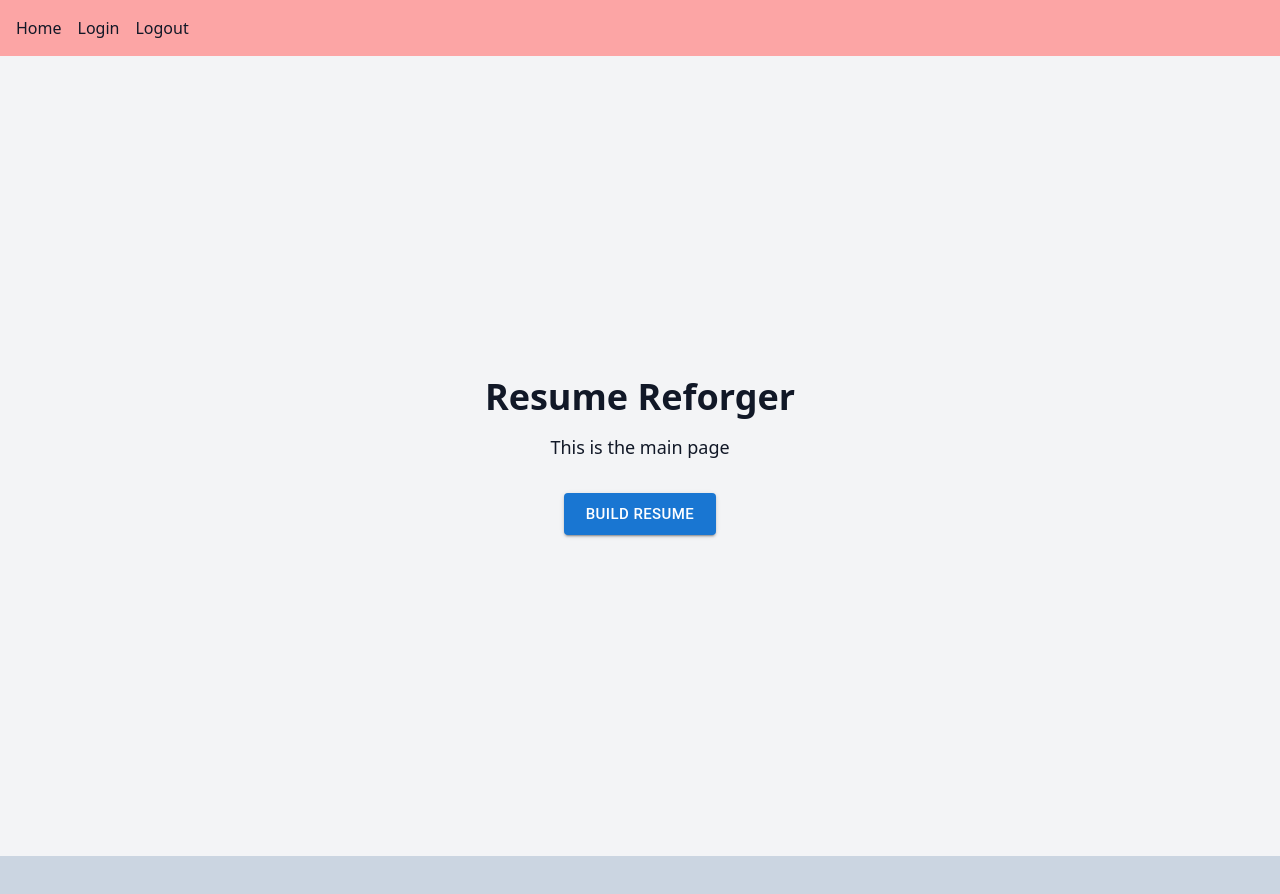
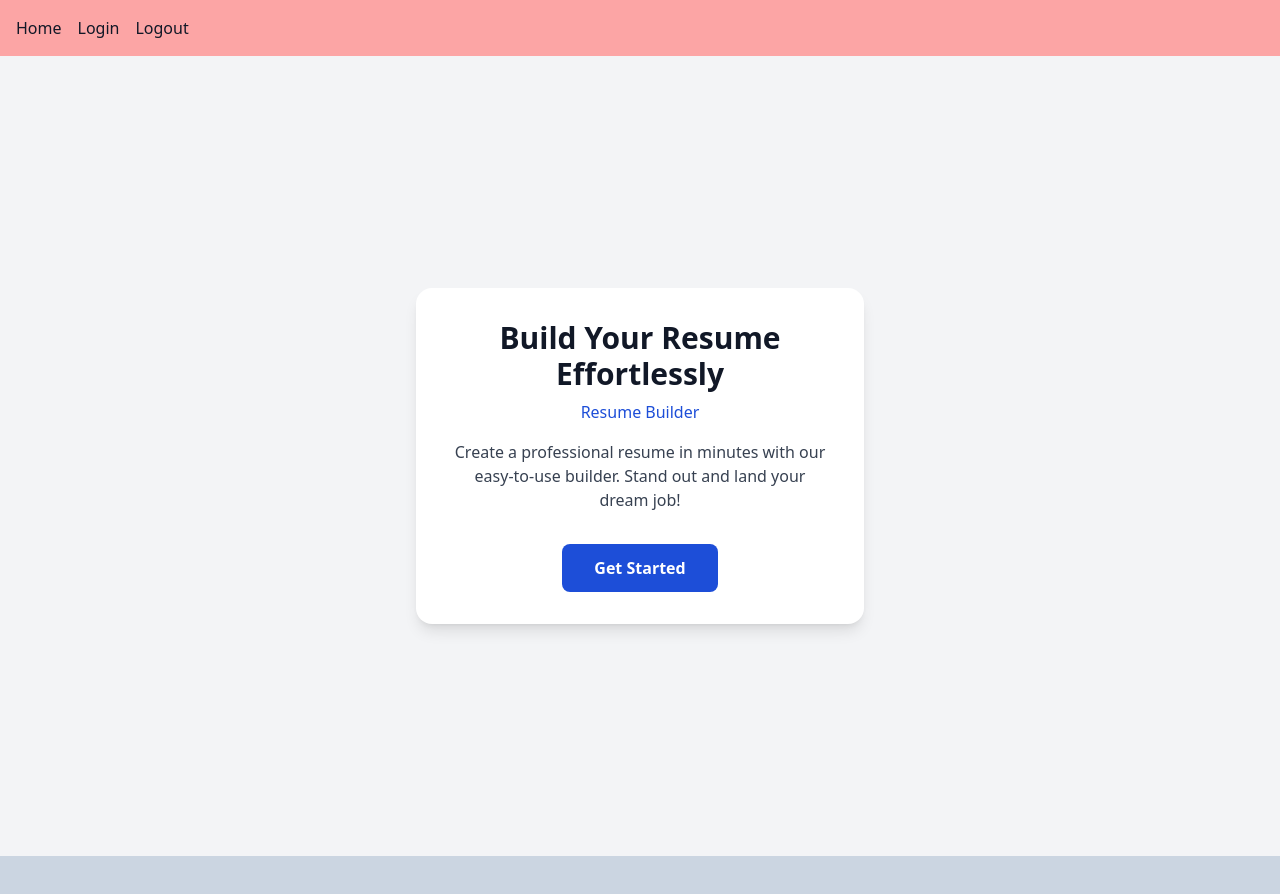
Before and after one commit to ShortStackOrg/reforger, a Next.js app in the folder portal/: page /reforger in a window 1280 px wide. Shown: the top 894 px of the page. Built offline with nearby package versions, Linux system fonts and the light colour scheme; no server answers.

Commit message:
example HeroCard

```diff
--- a/portal/src/app/reforger/page.tsx
+++ b/portal/src/app/reforger/page.tsx
@@ -1,17 +1,12 @@
 "use client"
-import Button from "../../components/Button"
+import HeroCard from "@/components/Home/HeroCard";
 import Profile from "../../components/Profile"
 
 const ReforgerMainPage = () => {
-  const handleButtonClick = () => {
-    alert("typeshit");
-  };
 
     return (
       <div className="flex flex-col items-center justify-center min-h-screen bg-gray-100">
-        <h1 className="text-4xl font-bold mb-4 text-center">Resume Reforger</h1>
-        <p className="text-lg text-center mb-8">This is the main page</p>
-        <Button text="Build Resume" onClick={handleButtonClick} />
+        <HeroCard />
         <Profile />
       </div>
     );
--- /dev/null
+++ b/portal/src/components/Home/HeroCard.tsx
@@ -0,0 +1,31 @@
+import React from 'react';
+
+interface HeroCardProps {
+    title?: string;
+    subtitle?: string;
+    description?: string;
+    ctaText?: string;
+    onCtaClick?: () => void;
+}
+
+const HeroCard: React.FC<HeroCardProps> = ({
+    title = "Build Your Resume Effortlessly",
+    subtitle = "Resume Builder",
+    description = "Create a professional resume in minutes with our easy-to-use builder. Stand out and land your dream job!",
+    ctaText = "Get Started",
+    onCtaClick,
+}) => (
+    <div className="max-w-md mx-auto my-8 p-8 rounded-2xl shadow-lg bg-white text-center">
+        <h2 className="mb-2 text-3xl font-bold">{title}</h2>
+        <h3 className="mb-4 text-blue-700 font-medium">{subtitle}</h3>
+        <p className="mb-8 text-gray-700">{description}</p>
+        <button
+            className="px-8 py-3 rounded-lg bg-blue-700 text-white font-semibold text-base hover:bg-blue-800 transition-colors"
+            onClick={onCtaClick}
+        >
+            {ctaText}
+        </button>
+    </div>
+);
+
+export default HeroCard;
```
